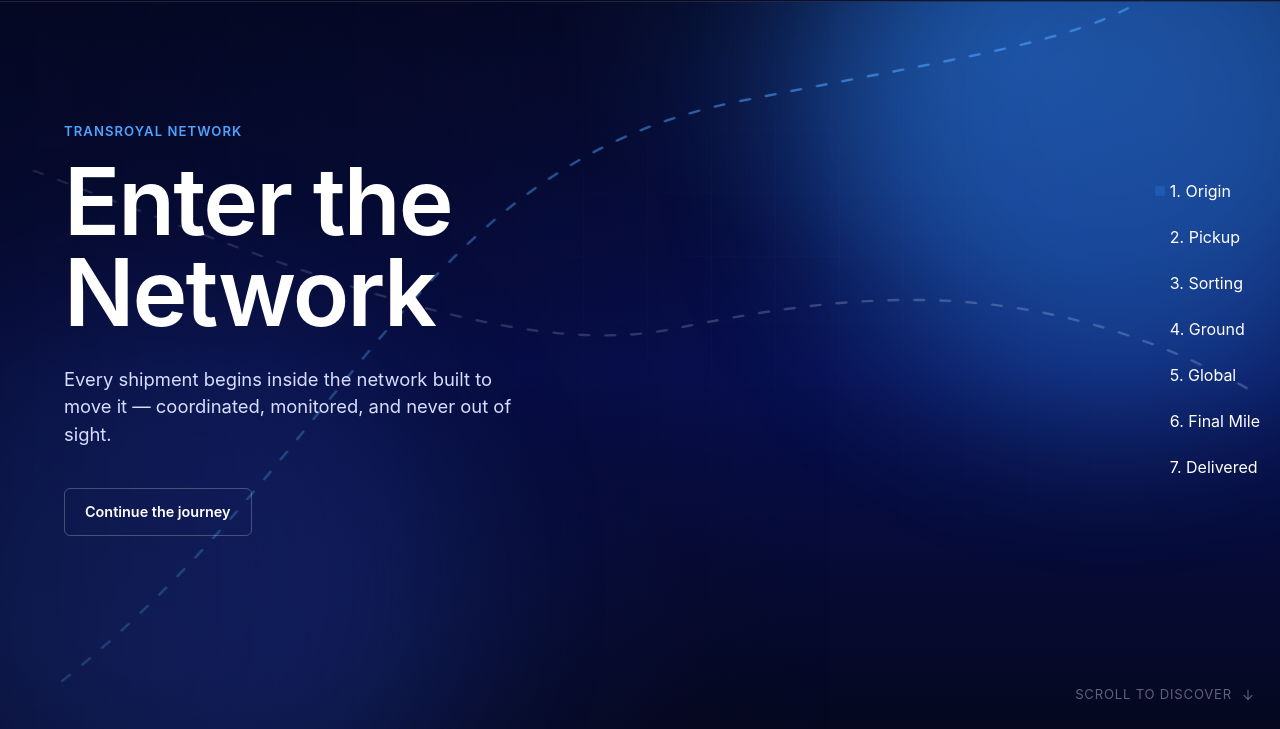
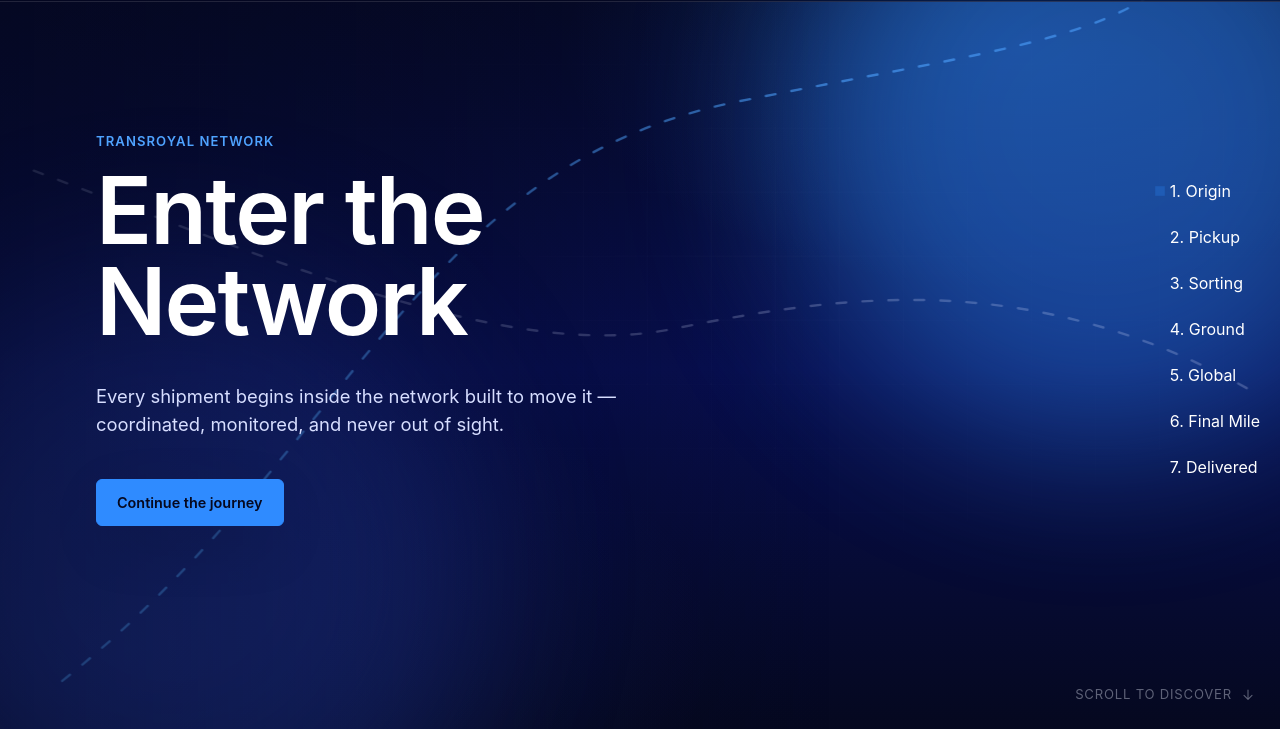
Before and after one commit to Connectdistro/transroyal-frontend, a website built with Vite: page index.html in a window 1280 px wide. Shown: the part 71-800 px from the top of the page. Built offline with nearby package versions, Linux system fonts and the light colour scheme.

Commit message:
feat(hero): refine hero composition and visual hierarchy

```diff
--- a/src/styles/world.css
+++ b/src/styles/world.css
@@ -382,6 +382,26 @@
     margin-top: 40px;
   }
 
+  /* Phase 2, desktop only: more generous side margin and a clearer two-group
+     rhythm (identity: eyebrow+title close together / action: body+CTA set
+     further apart) at real desktop widths -- matches the reference's
+     deliberate breathing room without touching tablet/mobile. */
+  @media (min-width: 1024px) {
+    .scene--hero {
+      padding-inline: 96px;
+    }
+
+    .scene--hero .scene__body {
+      margin-top: 36px;
+      max-width: 520px;
+    }
+
+    .scene--hero .scene__lighting {
+      max-width: 680px;
+      max-height: 680px;
+    }
+  }
+
   .scene__scroll-cue {
     position: absolute;
     right: 24px;
@@ -434,6 +454,22 @@
     &:hover {
       background: var(--surface-glass);
       border-color: var(--accent-strong);
+    }
+  }
+
+  /* Phase 2: the hero's CTA carries more visual weight than the outlined style
+     other scenes use -- a filled pill, matching the reference's high-contrast
+     prominence -- using only existing brand tokens (electric-500/navy), no new
+     color. */
+  .scene--hero .scene__cta {
+    background: var(--electric-500);
+    border-color: var(--electric-500);
+    color: var(--navy-950);
+    box-shadow: var(--shadow-elevated);
+
+    &:hover {
+      background: var(--electric-400);
+      border-color: var(--electric-400);
     }
   }
 
@@ -493,6 +529,17 @@
      explicit rather than an incidental hero carve-out. */
   .scene[data-composition='focus'] .scene__copy {
     max-width: 620px;
+  }
+
+  /* Phase 2 (hero composition rebuild, desktop only): a wider, more confident
+     column at real desktop widths so the Phase 1 display-scale increase has
+     room to breathe -- still well left of the frame, still the same
+     left-anchored, never-centered rule above; just less cramped. Tablet/mobile
+     untouched. */
+  @media (min-width: 1024px) {
+    .scene[data-composition='focus'] .scene__copy {
+      max-width: 720px;
+    }
   }
 
   /* OPERATIONAL (Pickup, Final Mile) — moderately contained and scannable. Caps
```
